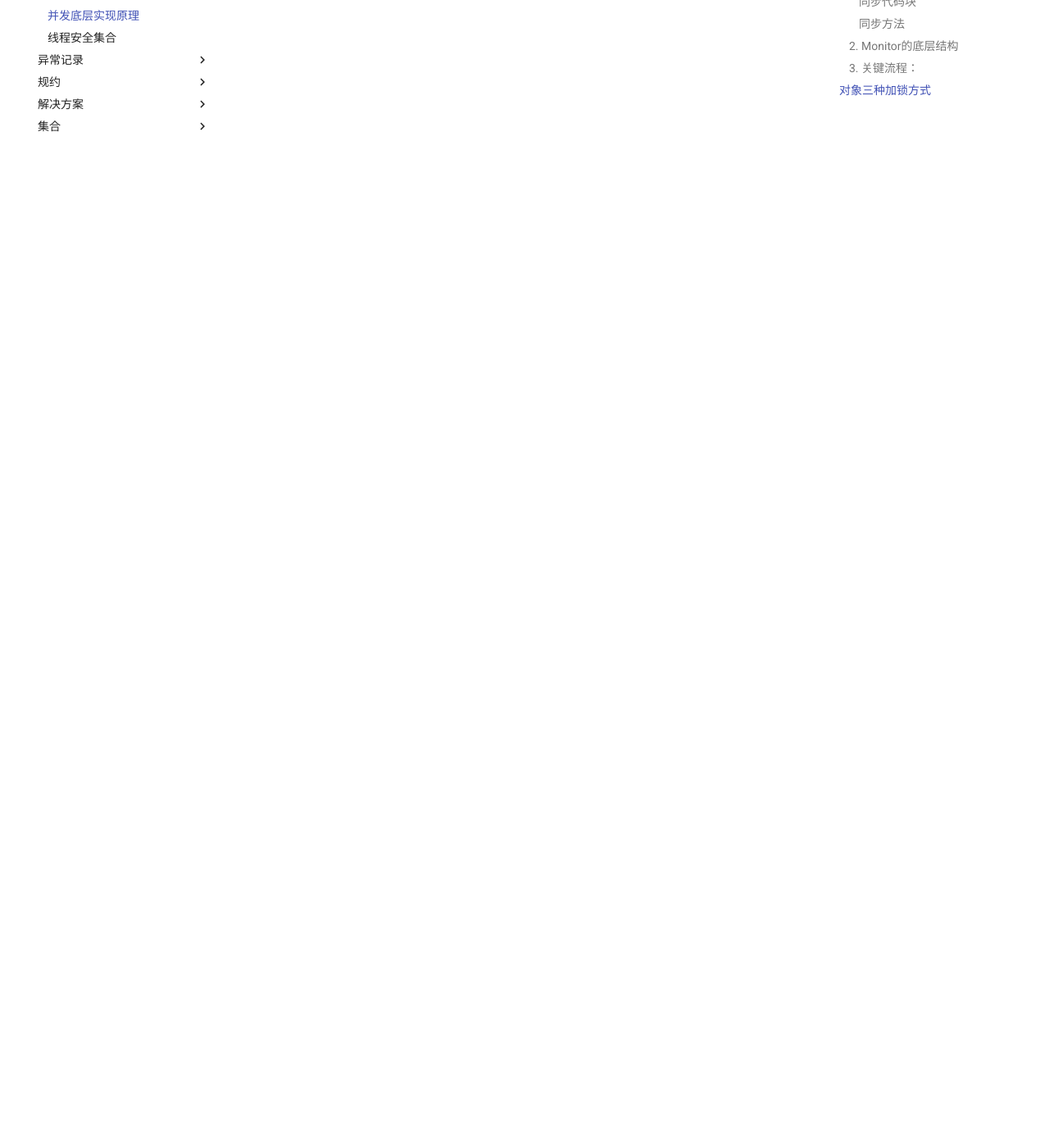
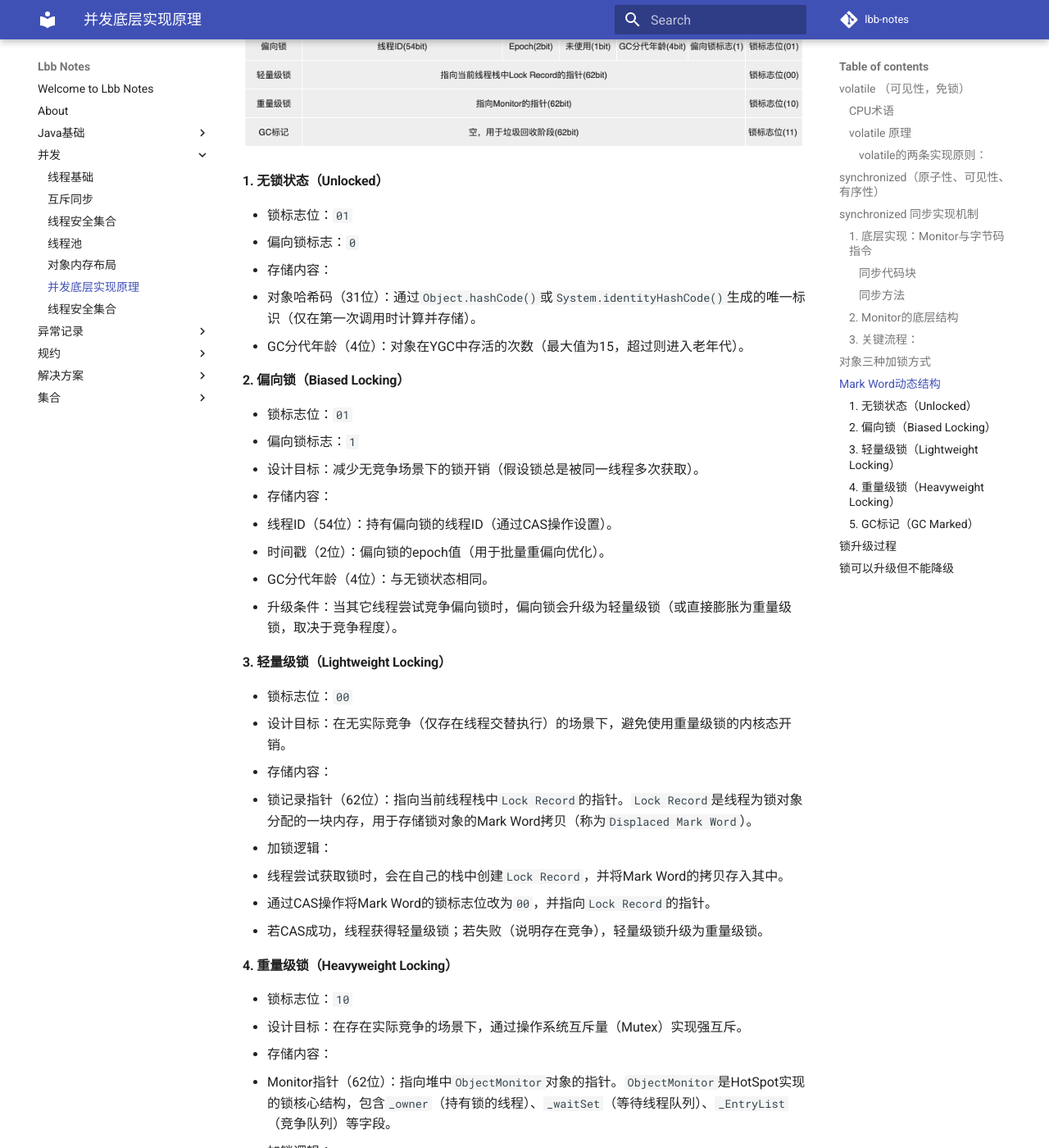
Before and after one commit to ban-l/lbb-notes, an MkDocs documentation site: the page built from docs/并发/6.并发底层实现原理.md, in a window 1280 px wide and 1400 px high, scrolled down 3671 px. Shown: the whole window at 82% size. Built offline with MkDocs 1.6.1 and Material for MkDocs 9.7.7, drawn with Linux system fonts in a browser that asks for light colours; comment, search, counter and statistics services are not loaded; some of the changed text lies outside the part shown.

Commit message:
synchronized

```diff
--- a/docs/并发/6.并发底层实现原理.md
+++ b/docs/并发/6.并发底层实现原理.md
@@ -39,16 +39,16 @@
 #### volatile的两条实现原则：
 
 1. `Lock`前缀指令会引起处理器**缓存回写到内存**。
-2. 一个处理器的缓存回写到内存操作会导致其他处理器的**缓存失效** 。
+2. 一个处理器的缓存回写到内存操作会导致其它处理器的**缓存失效** 。
 
 ## synchronized（**原⼦性、可见性、有序性**）
 
-Java中的锁分为显式锁和隐式锁
+`synchronized`关键字通过**对象头、锁升级机制和字节码指令**实现线程同步，解决了对共享变量操作的原⼦性、保证了其它线程对共享变量的可见性、有序性，确保了并发情况下的线程安全。
+
+Java中的锁分为显式锁和隐式锁：
 
 - 隐式锁由`synchronized`关键字实现
 - 显式锁是由实现了`Lock`接口和`AQS`框架等类来实现
-
-`synchronized`关键字通过**对象头、锁升级机制和字节码指令**实现线程同步，解决了对共享变量操作的原⼦性、保证了其他线程对共享变量的可见性、有序性，确保了并发情况下的线程安全。
 
 ## synchronized 同步实现机制
 
@@ -75,7 +75,7 @@
 - **`monitorenter`**：  线程执行到此处时，尝试获取与对象关联的Monitor（监视器锁）。
   - 若锁未被占用（Monitor的计数器为0），线程获取锁，计数器置为1。
   - 若线程已持有锁（重入），计数器递增。
-  - 若锁被其他线程占用，线程进入阻塞队列，等待唤醒。
+  - 若锁被其它线程占用，线程进入阻塞队列，等待唤醒。
 
 - **`monitorexit`**：  释放锁，计数器递减。当计数器归零时，唤醒阻塞队列中的线程。
 
@@ -118,7 +118,7 @@
    - 若`_owner`已为当前线程（重入），`_count`递增。
 
 2. **锁冲突**
-   - 若锁被其他线程占用，线程封装为`ObjectWaiter`节点，加入`_cxq`（竞争队列）。
+   - 若锁被其它线程占用，线程封装为`ObjectWaiter`节点，加入`_cxq`（竞争队列）。
    - 线程进入阻塞状态（通过`pthread_mutex_lock`或自旋等待）。
 
 3. **锁释放**
@@ -130,3 +130,89 @@
 1. 对于普通同步⽅法，锁是当前实例对象。
 2. 对于静态同步⽅法，锁是当前类的 `Class` 对象。
 3. 对于同步⽅法块，锁是 `synchonized` 括号⾥配置的对象。
+
+## Mark Word动态结构
+
+**对象头的`Mark Word`字段存储了与锁相关的关键信息**，是实现锁优化（如偏向锁、轻量级锁、重量级锁）的核心结构。
+
+在运行期间，`Mark Word` 存储内容会根据锁状态的变化而动态调整 ，**动态结构**（以 64 位 JVM 为例）：
+
+![image-20250524143446721](assets/image-20250524143446721.png)
+
+#### 1. 无锁状态（Unlocked）
+
+- 锁标志位：`01`
+- 偏向锁标志：`0`
+- 存储内容：
+  - 对象哈希码（31位）：通过`Object.hashCode()`或`System.identityHashCode()`生成的唯一标识（仅在第一次调用时计算并存储）。
+  - GC分代年龄（4位）：对象在YGC中存活的次数（最大值为15，超过则进入老年代）。
+
+#### 2. 偏向锁（Biased Locking）
+
+- 锁标志位：`01`
+- 偏向锁标志：`1`
+- 设计目标：减少无竞争场景下的锁开销（假设锁总是被同一线程多次获取）。
+- 存储内容：
+  - 线程ID（54位）：持有偏向锁的线程ID（通过CAS操作设置）。
+  - 时间戳（2位）：偏向锁的epoch值（用于批量重偏向优化）。
+  - GC分代年龄（4位）：与无锁状态相同。
+- 升级条件：当其它线程尝试竞争偏向锁时，偏向锁会升级为轻量级锁（或直接膨胀为重量级锁，取决于竞争程度）。
+
+
+#### 3. 轻量级锁（Lightweight Locking）
+
+- 锁标志位：`00`
+- 设计目标：在无实际竞争（仅存在线程交替执行）的场景下，避免使用重量级锁的内核态开销。
+- 存储内容：
+  - 锁记录指针（62位）：指向当前线程栈中`Lock Record`的指针。`Lock Record`是线程为锁对象分配的一块内存，用于存储锁对象的Mark Word拷贝（称为`Displaced Mark Word`）。
+- 加锁逻辑：
+  1. 线程尝试获取锁时，会在自己的栈中创建`Lock Record`，并将Mark Word的拷贝存入其中。
+  2. 通过CAS操作将Mark Word的锁标志位改为`00`，并指向`Lock Record`的指针。
+  3. 若CAS成功，线程获得轻量级锁；若失败（说明存在竞争），轻量级锁升级为重量级锁。
+
+
+#### 4. 重量级锁（Heavyweight Locking）
+
+- 锁标志位：`10`
+- 设计目标：在存在实际竞争的场景下，通过操作系统互斥量（Mutex）实现强互斥。
+- 存储内容：
+  - Monitor指针（62位）：指向堆中`ObjectMonitor`对象的指针。`ObjectMonitor`是HotSpot实现的锁核心结构，包含`_owner`（持有锁的线程）、`_waitSet`（等待线程队列）、`_EntryList`（竞争队列）等字段。
+- 加锁逻辑：
+  1. 当轻量级锁竞争失败时，锁膨胀为重量级锁，Mark Word指向`ObjectMonitor`。
+  2. 竞争线程会被阻塞并进入`_EntryList`队列，释放锁时唤醒队列中的线程重新竞争。
+
+
+#### 5. GC标记（GC Marked）
+
+- 锁标志位：`11`
+- 用途：垃圾收集器标记对象即将被回收，此时Mark Word的其它字段无意义。
+
+Mark Word的动态变化本质是HotSpot为了优化锁性能而设计的状态机。通过偏向锁（减少无竞争开销）→轻量级锁（减少短时间竞争的开销）→重量级锁（处理长时间竞争）的逐步升级策略，在保证正确性的同时最大化性能。理解这一过程对分析锁优化、死锁排查及JVM调优有重要意义。
+
+## 锁升级过程
+
+`synchronized`锁的状态被分为4种，级别从低到⾼依次是：⽆锁、偏向锁、轻量级锁、重量级锁，且锁可以升级但不能降级。
+
+
+
+
+
+
+
+
+
+
+
+
+
+
+
+
+
+
+
+## 锁可以升级但不能降级
+
+**锁可以升级但不能降级**，意味着偏向锁升级成轻量级锁后不能降级成偏向锁。
+
+这种锁升级却不能降级的策略，⽬的是为了提⾼获得锁和释放锁的效率。
```
Also changed, not shown: docs/并发/5.对象内存布局.md (+9 -9 lines), docs/并发/assets/image-20250524143446721.png (added).
